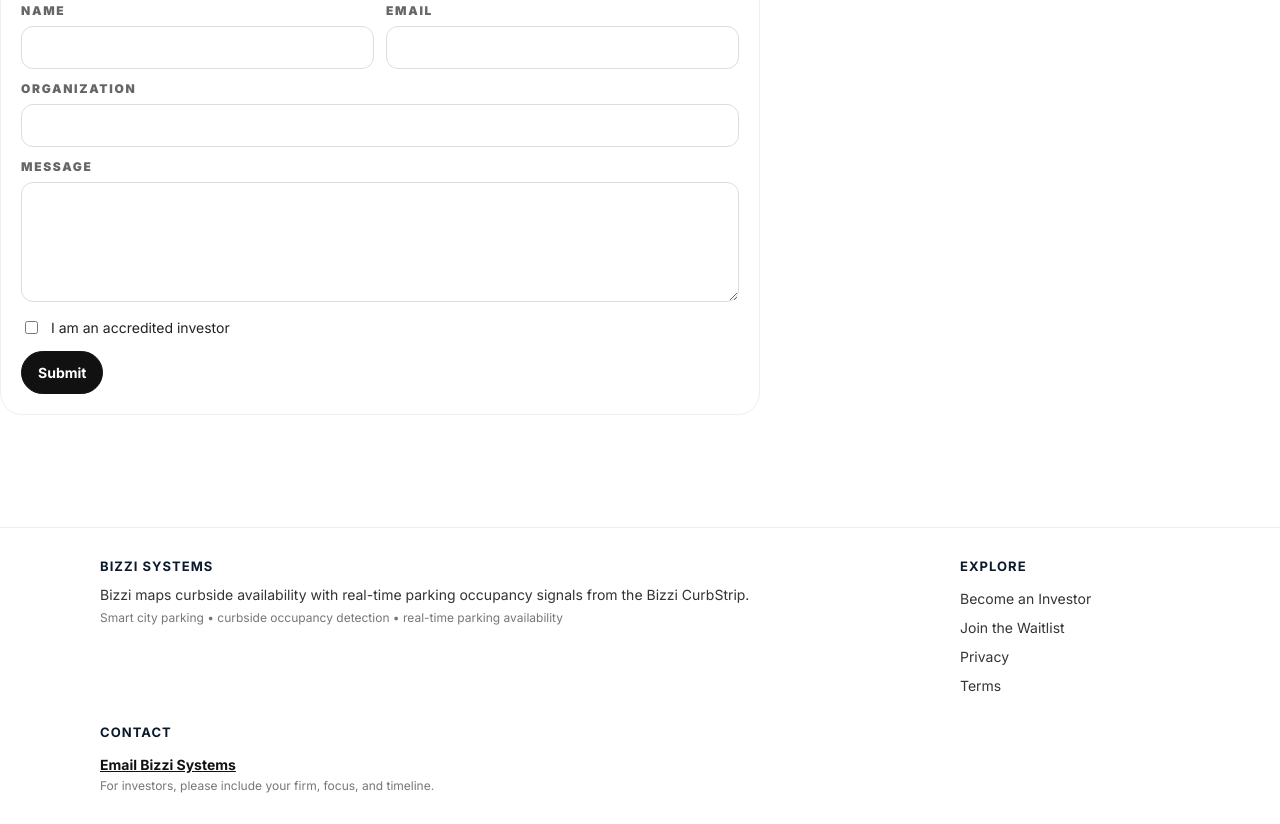
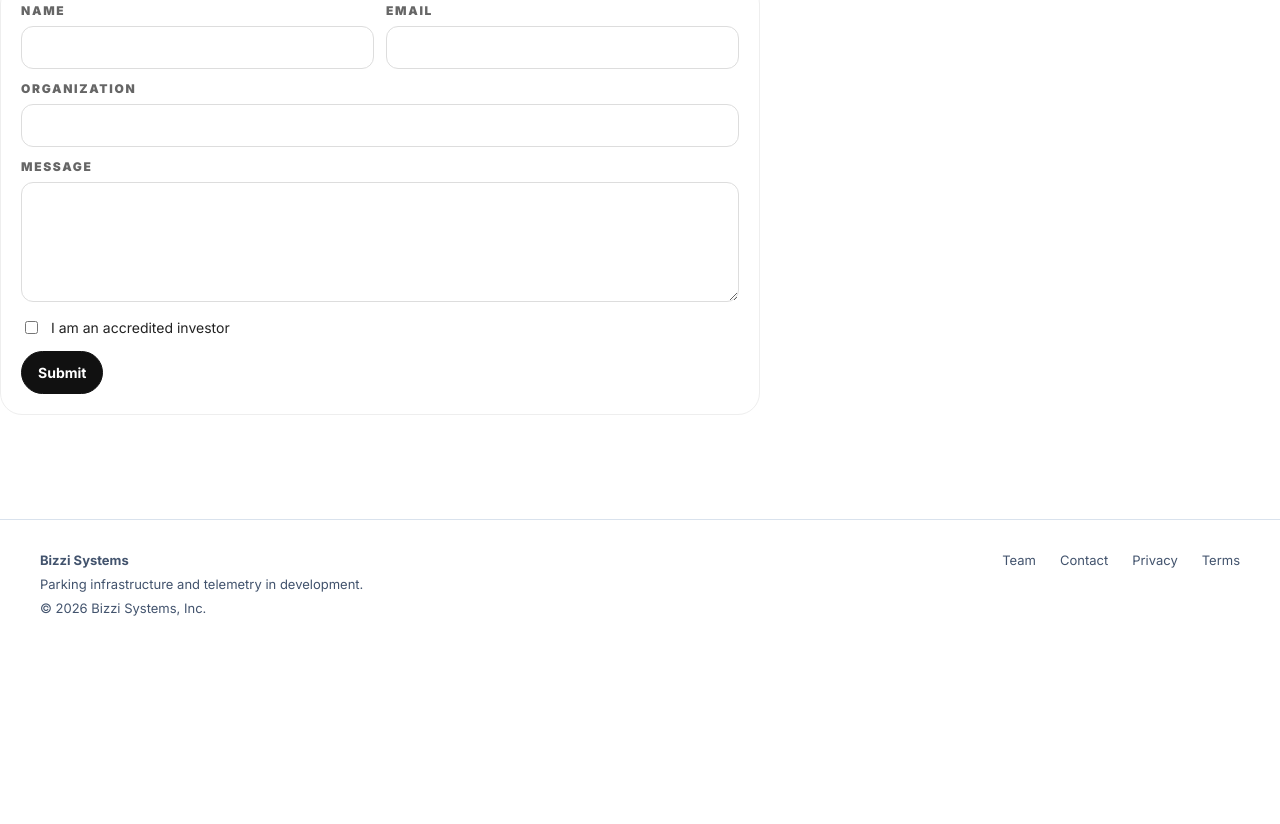
Before and after one commit to JoshVreeland1/bizzisystems, a Next.js app: page /investors in a window 1280 px wide. Shown: the part 239-1063 px from the top of the page. After the commit the page ends 887 px from the top, so only its background shows below. Built offline with nearby package versions, Linux system fonts and the light colour scheme.

Commit message:
feat: replace legacy product footer with factual civic footer

```diff
--- a/components/Footer.tsx
+++ b/components/Footer.tsx
@@ -1,129 +1,2 @@
-// components/Footer.tsx
 import Link from "next/link";
-import { site } from "@/lib/seo";
-
-export default function Footer() {
-  const styles: Record<string, React.CSSProperties> = {
-    wrap: {
-      borderTop: "1px solid #eee",
-      marginTop: 56,
-      background: "#fff"
-    },
-    inner: {
-      maxWidth: 1120,
-      margin: "0 auto",
-      padding: "30px 20px",
-      display: "flex",
-      justifyContent: "space-between",
-      gap: 24,
-      flexWrap: "wrap"
-    },
-    col: {
-      minWidth: 220
-    },
-    title: {
-      fontSize: 13,
-      fontWeight: 700,
-      letterSpacing: "0.08em",
-      textTransform: "uppercase",
-      marginBottom: 10
-    },
-    link: {
-      display: "block",
-      fontSize: 14,
-      color: "#111",
-      opacity: 0.85,
-      padding: "6px 0",
-      textDecoration: "none"
-    },
-    meta: {
-      fontSize: 14,
-      color: "#333",
-      lineHeight: 1.6
-    },
-    small: {
-      fontSize: 12,
-      color: "#777",
-      paddingTop: 14
-    },
-    contactLink: {
-      display: "inline-block",
-      marginTop: 6,
-      fontSize: 14,
-      fontWeight: 700,
-      color: "#111",
-      textDecoration: "underline",
-      cursor: "pointer"
-    }
-  };
-
-  // 🔑 Email config
-  const CONTACT_EMAILS = ["josh@bizzisystems.com", "ryker@bizzisystems.com"].join(",");
-
-  const SUBJECT = encodeURIComponent("Inquiry about Bizzi Systems / Bizzi");
-  const BODY = encodeURIComponent("Hi Josh and Ryker,\n\n" + "I’m reaching out regarding Bizzi Systems.\n\n");
-
-  const MAILTO = `mailto:${CONTACT_EMAILS}?subject=${SUBJECT}&body=${BODY}`;
-
-  return (
-    <>
-      {/* Mobile-only refinements (desktop stays identical) */}
-      <style>{`
-        @media (max-width: 720px) {
-          footer > div {
-            padding: 22px 16px !important;
-            gap: 18px !important;
-          }
-
-          footer > div > div {
-            min-width: 100% !important;
-          }
-
-          footer a {
-            word-break: break-word;
-          }
-        }
-      `}</style>
-
-      <footer style={styles.wrap}>
-        <div style={styles.inner}>
-          <div style={styles.col}>
-            <div style={styles.title}>{site.name}</div>
-            <div style={styles.meta}>
-              {site.appName} maps curbside availability with real-time parking occupancy signals from the {site.productName}.
-              <br />
-              <span style={styles.small}>
-                Smart city parking • curbside occupancy detection • real-time parking availability
-              </span>
-            </div>
-          </div>
-
-          <div style={styles.col}>
-            <div style={styles.title}>Explore</div>
-            <Link href="/investors" style={styles.link}>
-              Become an Investor
-            </Link>
-            <Link href="/waitlist" style={styles.link}>
-              Join the Waitlist
-            </Link>
-            <Link href="/privacy" style={styles.link}>
-              Privacy
-            </Link>
-            <Link href="/terms" style={styles.link}>
-              Terms
-            </Link>
-          </div>
-
-          <div style={styles.col}>
-            <div style={styles.title}>Contact</div>
-            <a href={MAILTO} style={styles.contactLink}>
-              Email Bizzi Systems
-            </a>
-            <br />
-            <span style={styles.small}>For investors, please include your firm, focus, and timeline.</span>
-          </div>
-        </div>
-      </footer>
-    </>
-  );
-}
+export default function Footer(){return <footer className="b-site-footer"><div className="b-shell b-site-footer-inner"><div><strong>Bizzi Systems</strong><div style={{marginTop:8}}>Parking infrastructure and telemetry in development.</div><div style={{marginTop:8}}>© {new Date().getFullYear()} Bizzi Systems, Inc.</div></div><div className="b-site-footer-links"><Link href="/team">Team</Link><Link href="/contact">Contact</Link><Link href="/privacy">Privacy</Link><Link href="/terms">Terms</Link></div></div></footer>}
```
